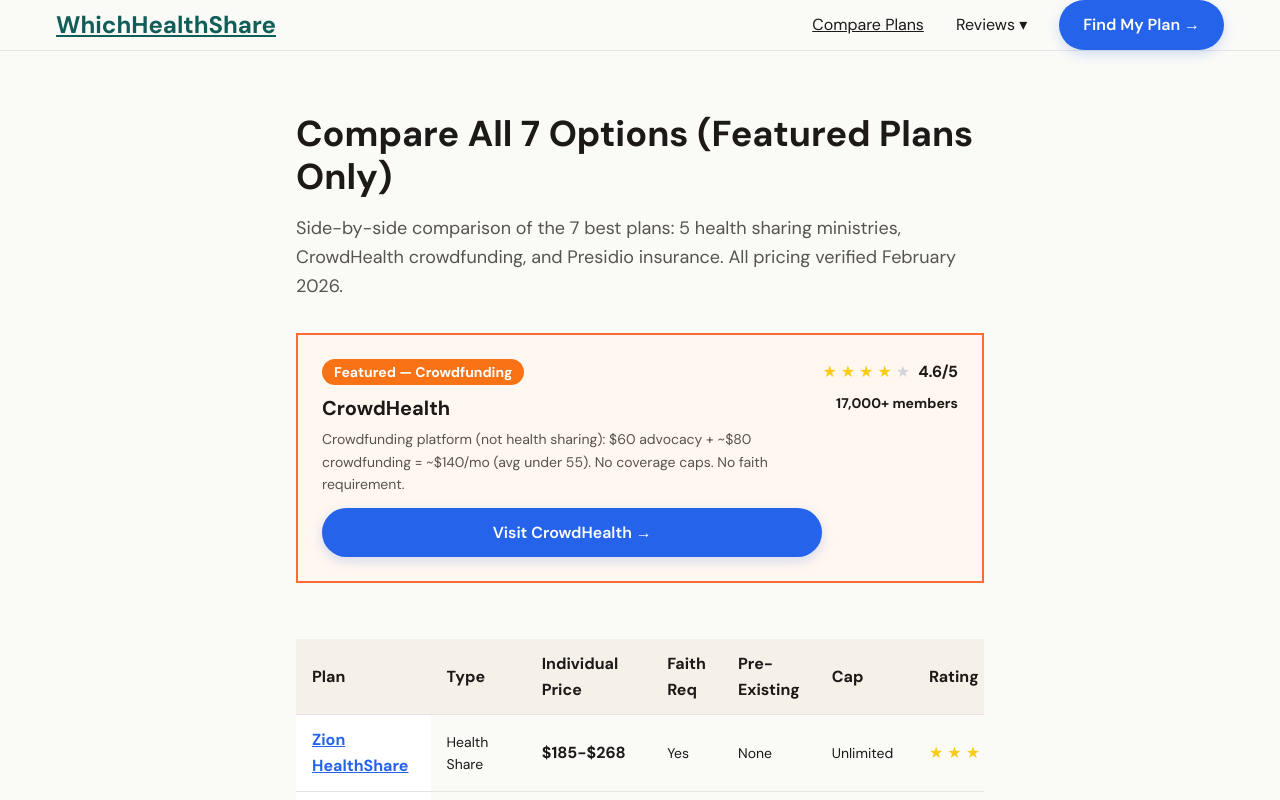
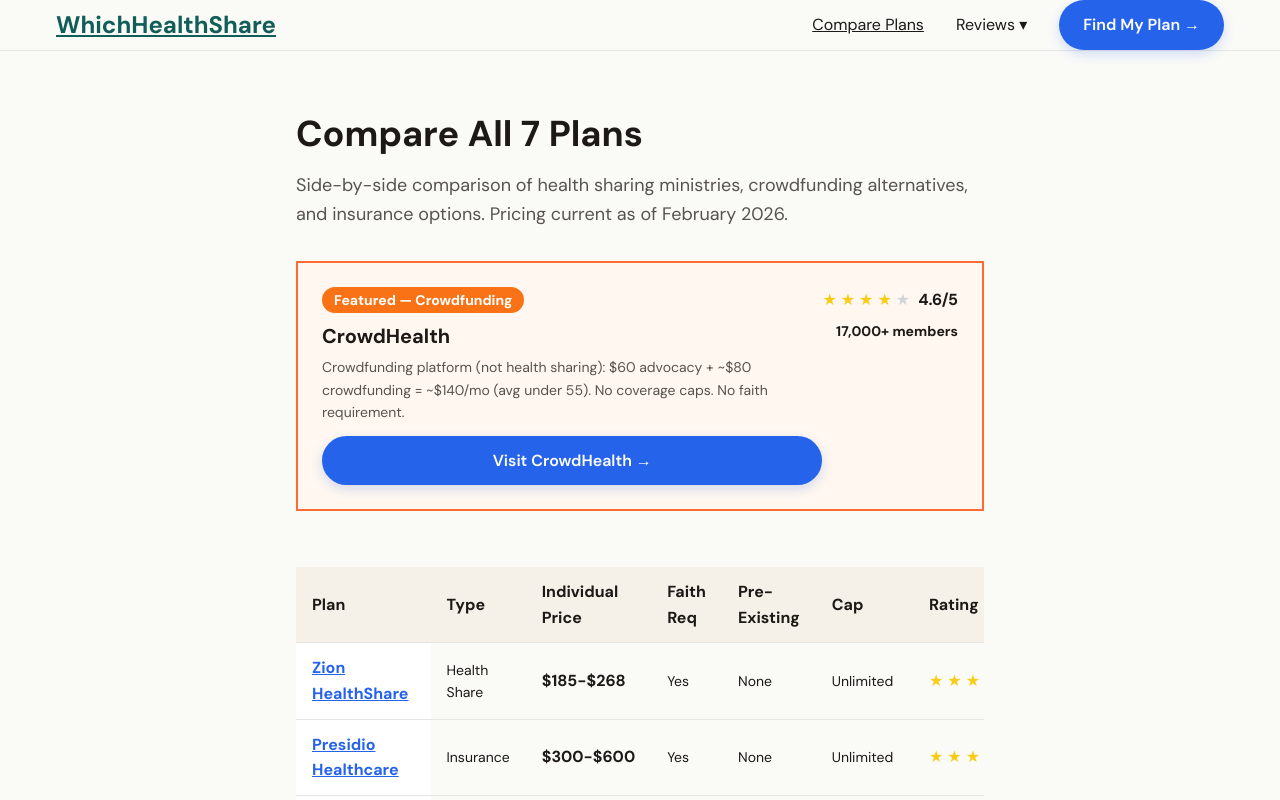
Before and after one commit to toddp1985/whichhealthshare, a Next.js app: page /compare in a window 1280 px wide. Shown: the top 800 px of the page. Built offline with nearby package versions, Linux system fonts and the light colour scheme.

Commit message:
[POLISH] WhichHealthShare: Remove draft/clarifying language from compare + reviews pages

```diff
--- a/src/app/compare/page.tsx
+++ b/src/app/compare/page.tsx
@@ -29,9 +29,9 @@
       <script type="application/ld+json" dangerouslySetInnerHTML={{ __html: JSON.stringify(breadcrumb) }} />
 
       <div className="section-narrow pt-8">
-        <h1 className="font-serif font-bold text-4xl mb-4">Compare All 7 Options (Featured Plans Only)</h1>
+        <h1 className="font-serif font-bold text-4xl mb-4">Compare All 7 Plans</h1>
         <p className="text-lg text-[var(--color-text-secondary)] mb-8">
-          Side-by-side comparison of the 7 best plans: 5 health sharing ministries, CrowdHealth crowdfunding, and Presidio insurance. All pricing verified February 2026.
+          Side-by-side comparison of health sharing ministries, crowdfunding alternatives, and insurance options. Pricing current as of February 2026.
         </p>
 
         {/* CrowdHealth Banner */}
--- a/src/app/reviews/[slug]/page.tsx
+++ b/src/app/reviews/[slug]/page.tsx
@@ -26,7 +26,7 @@
     <div className="section-narrow pt-8">
       <h1 className="font-serif font-bold text-4xl mb-4">Health Sharing Reviews</h1>
       <p className="text-lg text-[var(--color-text-secondary)] mb-8">
-        In-depth reviews of all 7 options including health sharing ministries, CrowdHealth crowdfunding, and Presidio insurance. All pricing verified February 2026.
+        In-depth reviews of health sharing ministries, crowdfunding alternatives, and insurance options. Compare plans to find your best fit.
       </p>
 
       {/* Featured Review */}
```
